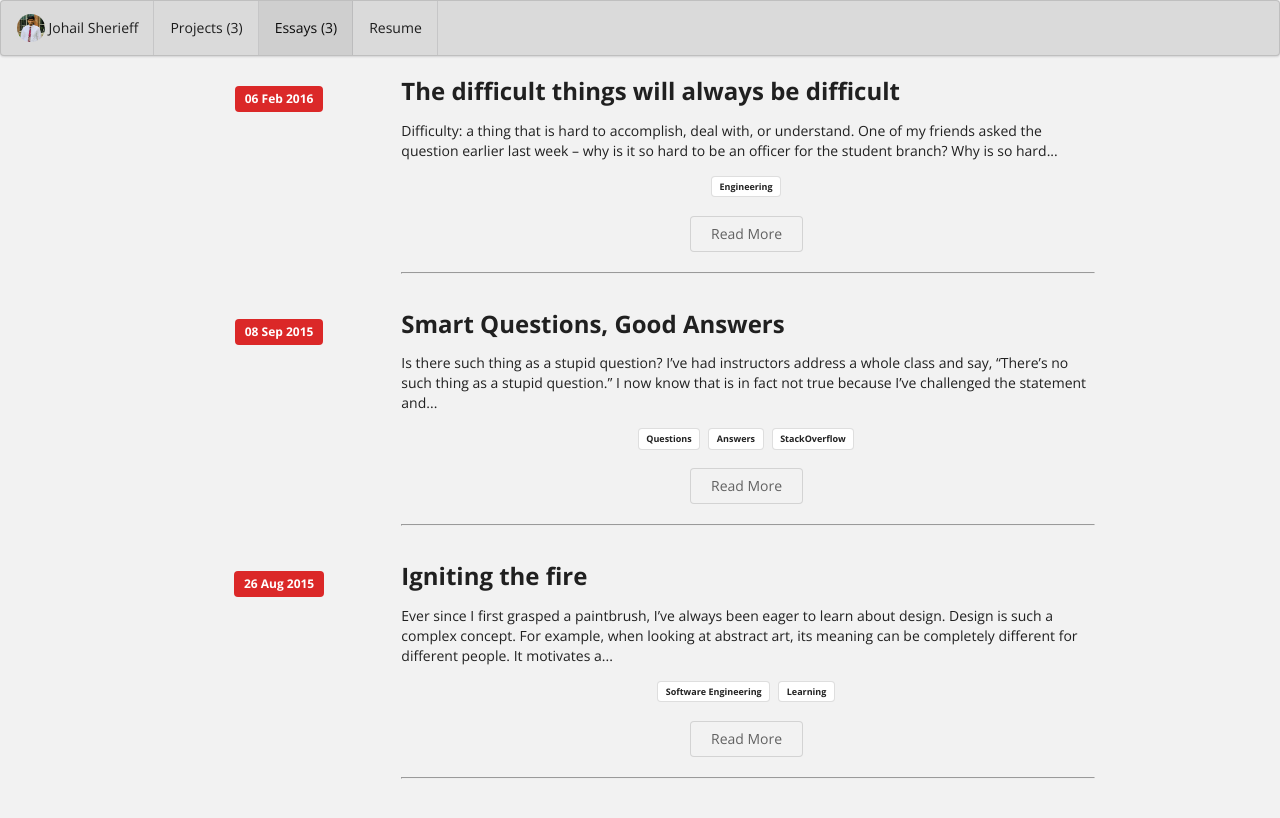
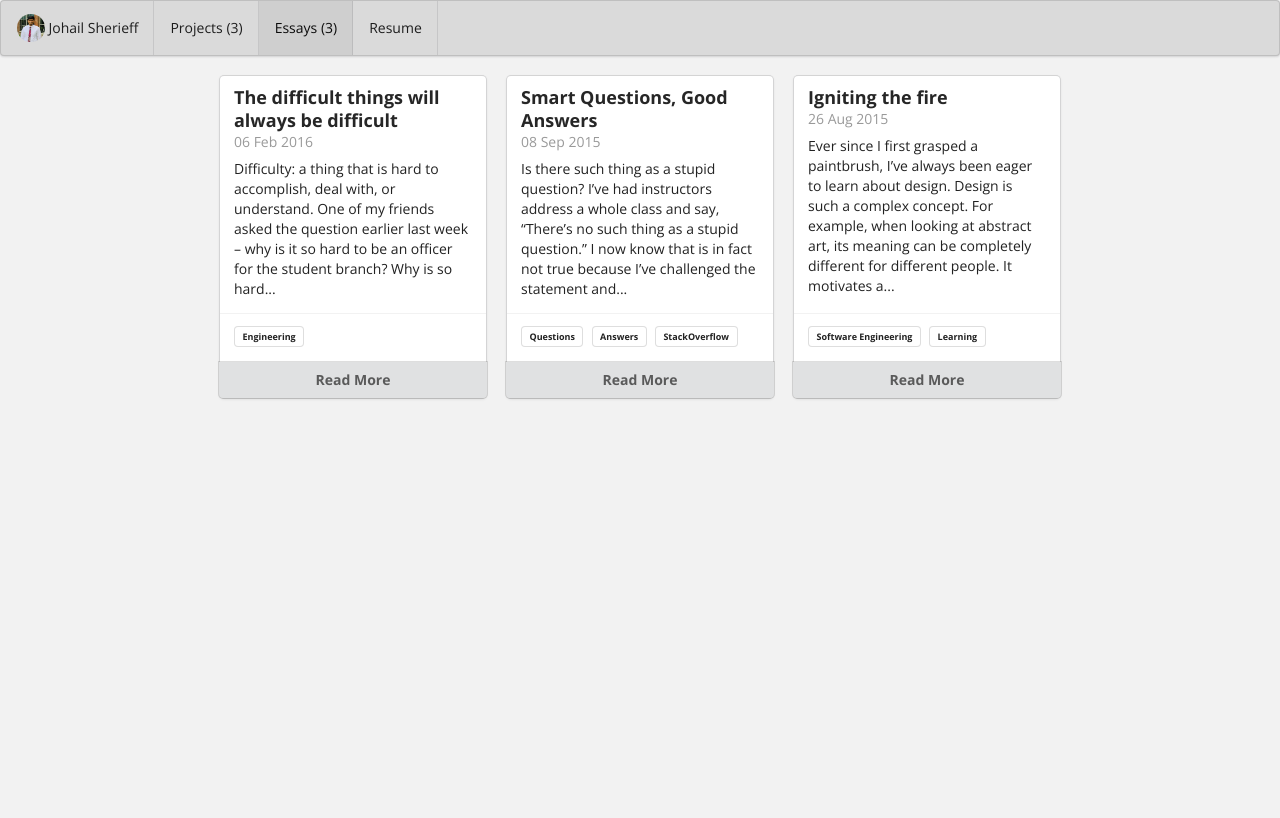
Before and after one commit to johailsherieff/johailsherieff.github.io, a Jekyll site: the page built from essays/index.html, in a window 1280 px wide. Shown: the top 818 px of the page. Built offline with Jekyll 4.4.1, drawn with Linux system fonts in a browser that asks for light colours.

Commit message:
Update _config.yml

```diff
--- a/_config.yml
+++ b/_config.yml
@@ -14,9 +14,9 @@ bio-page-label: Resume
 # You might want to change the theme associated with one or more sections of the site.
 # Defining your own custom theme variations is easy. See the documentation.
 theme-home: theme-home-builtin-2.html
-theme-projects: theme-projects-builtin-1.html
-theme-essays: theme-essays-builtin-2.html
-theme-bio: theme-bio-builtin-1.html
+theme-projects: theme-projects-builtin-2.html
+theme-essays: theme-essays-builtin-1.html
+theme-bio: theme-bio-builtin-2.html
 
 # Specify the rouge syntax highlighter theme. Pick one from css/rouge.
 rouge-theme: igorpro
```
